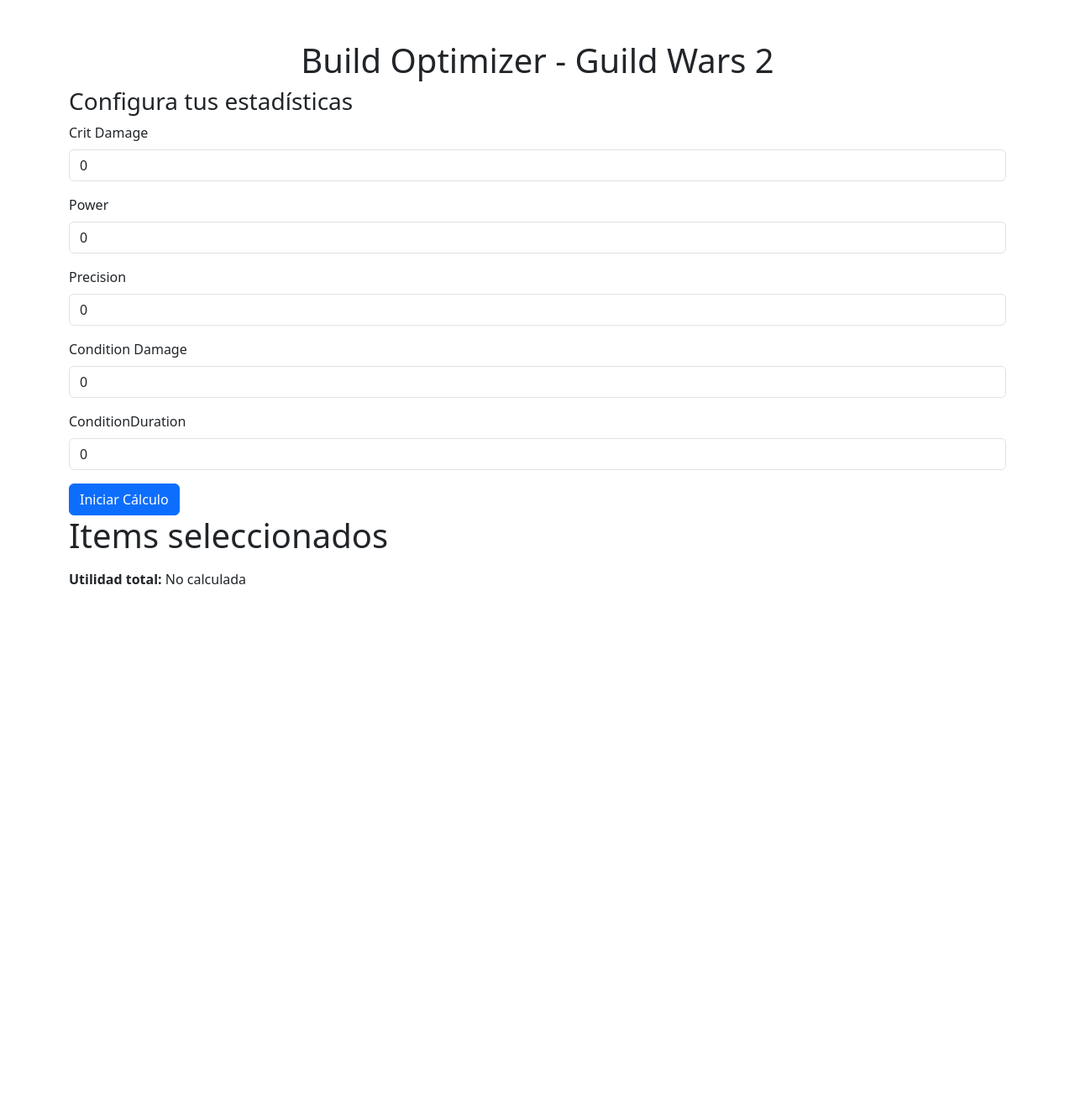
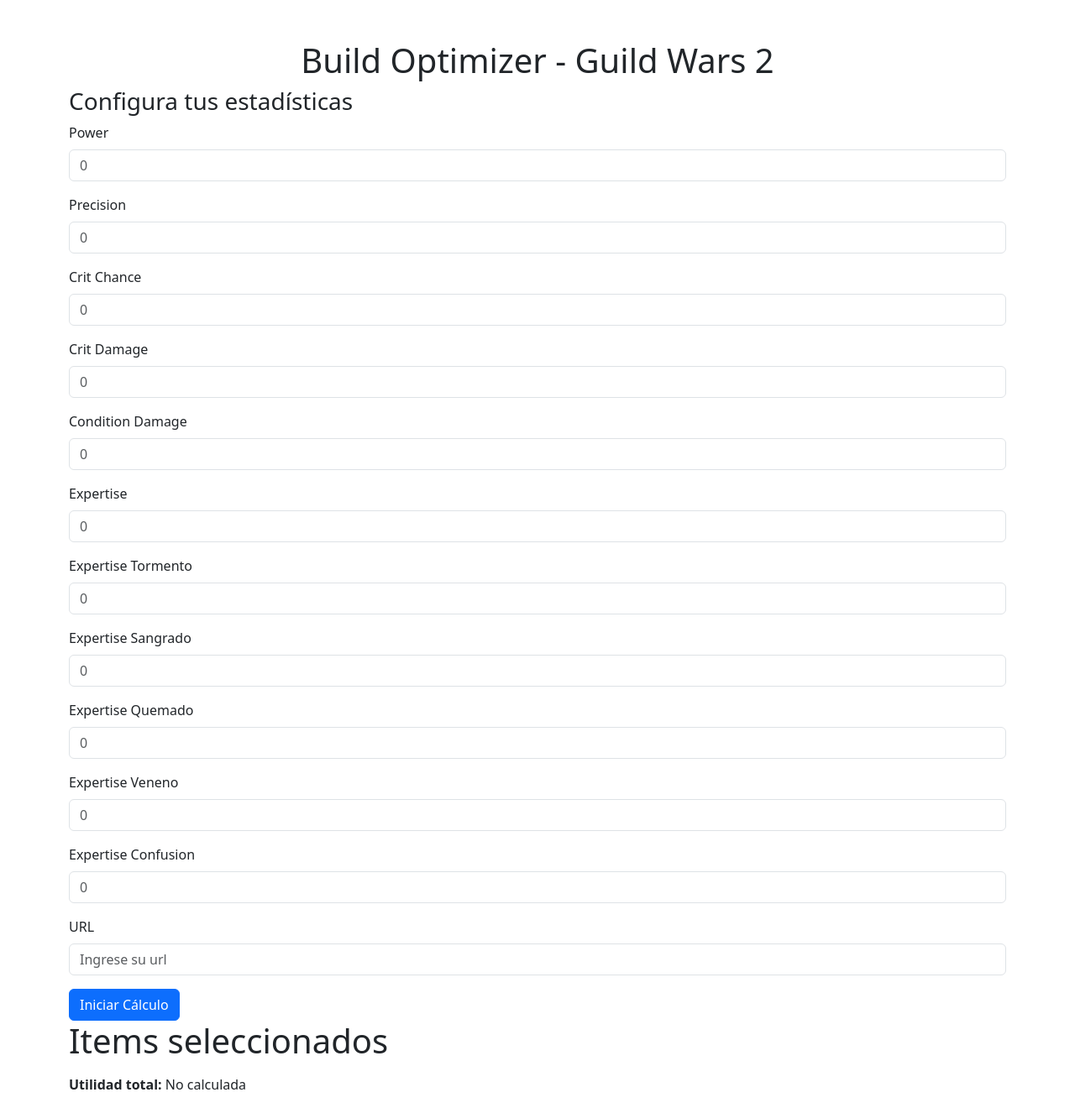
Before and after one commit to Ignacio-ibarra05/PPS, a Flask app: page / in a window 1280 px wide. Shown: the whole page at 84% size. Before the commit the page ends 696 px from the top, so only its background shows below. Run offline with Flask 3, Linux system fonts and the light colour scheme; some libraries are stand-ins or nearby versions.

Commit message:
Update index.html

```diff
--- a/templates/index.html
+++ b/templates/index.html
@@ -13,24 +13,52 @@
         <form method="POST" action="/">
             <h3>Configura tus estadísticas</h3>
             <div class="mb-3">
-                <label for="critDamage" class="form-label">Crit Damage</label>
-                <input type="number" class="form-control" id="critDamage" name="CritDamage" value="0" min="0">
-            </div>
-            <div class="mb-3">
                 <label for="power" class="form-label">Power</label>
-                <input type="number" class="form-control" id="power" name="Power" value="0" min="0">
+                <input type="number" class="form-control" id="power" name="power" placeholder="0" min="0">
             </div>
             <div class="mb-3">
                 <label for="precision" class="form-label">Precision</label>
-                <input type="number" class="form-control" id="precision" name="Precision" value="0" min="0">
+                <input type="number" class="form-control" id="precision" name="precision" placeholder="0" min="0">
             </div>
             <div class="mb-3">
-                <label for="conditionDamage" class="form-label">Condition Damage</label>
-                <input type="number" class="form-control" id="conditionDamage" name="ConditionDamage" value="0" min="0">
+                <label for="crit_chance" class="form-label">Crit Chance</label>
+                <input type="number" class="form-control" id="crit_chance" name="crit_chance" placeholder="0" min="0">
             </div>
             <div class="mb-3">
-                <label for="ConditionDuration" class="form-label">ConditionDuration</label>
-                <input type="number" class="form-control" id="ConditionDuration" name="ConditionDuration" value="0" min="0">
+                <label for="crit_dmg" class="form-label">Crit Damage</label>
+                <input type="number" class="form-control" id="crit_dmg" name="crit_dmg" placeholder="0" min="0" step="0.001">
+            </div>
+            <div class="mb-3">
+                <label for="condi_dmg" class="form-label">Condition Damage</label>
+                <input type="number" class="form-control" id="condi_dmg" name="condi_dmg" placeholder="0" min="0">
+            </div>
+            <div class="mb-3">
+                <label for="Expertise" class="form-label">Expertise</label>
+                <input type="number" class="form-control" id="Expertise" name="Expertise" placeholder="0" min="0">
+            </div>
+            <div class="mb-3">
+                <label for="expertise_tormento" class="form-label">Expertise Tormento</label>
+                <input type="number" class="form-control" id="expertise_tormento" name="expertise_tormento" placeholder="0" min="0" step="0.01">
+            </div>
+            <div class="mb-3">
+                <label for="expertise_sangrado" class="form-label">Expertise Sangrado</label>
+                <input type="number" class="form-control" id="expertise_sangrado" name="expertise_sangrado" placeholder="0" min="0" step="0.01">
+            </div>
+            <div class="mb-3">
+                <label for="expertise_quemado" class="form-label">Expertise Quemado</label>
+                <input type="number" class="form-control" id="expertise_quemado" name="expertise_quemado" placeholder="0" min="0" step="0.01">
+            </div>
+            <div class="mb-3">
+                <label for="expertise_veneno" class="form-label">Expertise Veneno</label>
+                <input type="number" class="form-control" id="expertise_veneno" name="expertise_veneno" placeholder="0" min="0" step="0.01">
+            </div>
+            <div class="mb-3">
+                <label for="expertise_confusion" class="form-label">Expertise Confusion</label>
+                <input type="number" class="form-control" id="expertise_confusion" name="expertise_confusion" placeholder="0" min="0" step="0.01">
+            </div>
+            <div class="mb-3">
+                <label for="url" class="form-label">URL</label>
+                <input type="text" class="form-control" id="url" name="url" placeholder="Ingrese su url">
             </div>
             <button type="submit" class="btn btn-primary">Iniciar Cálculo</button>
         </form>
```
